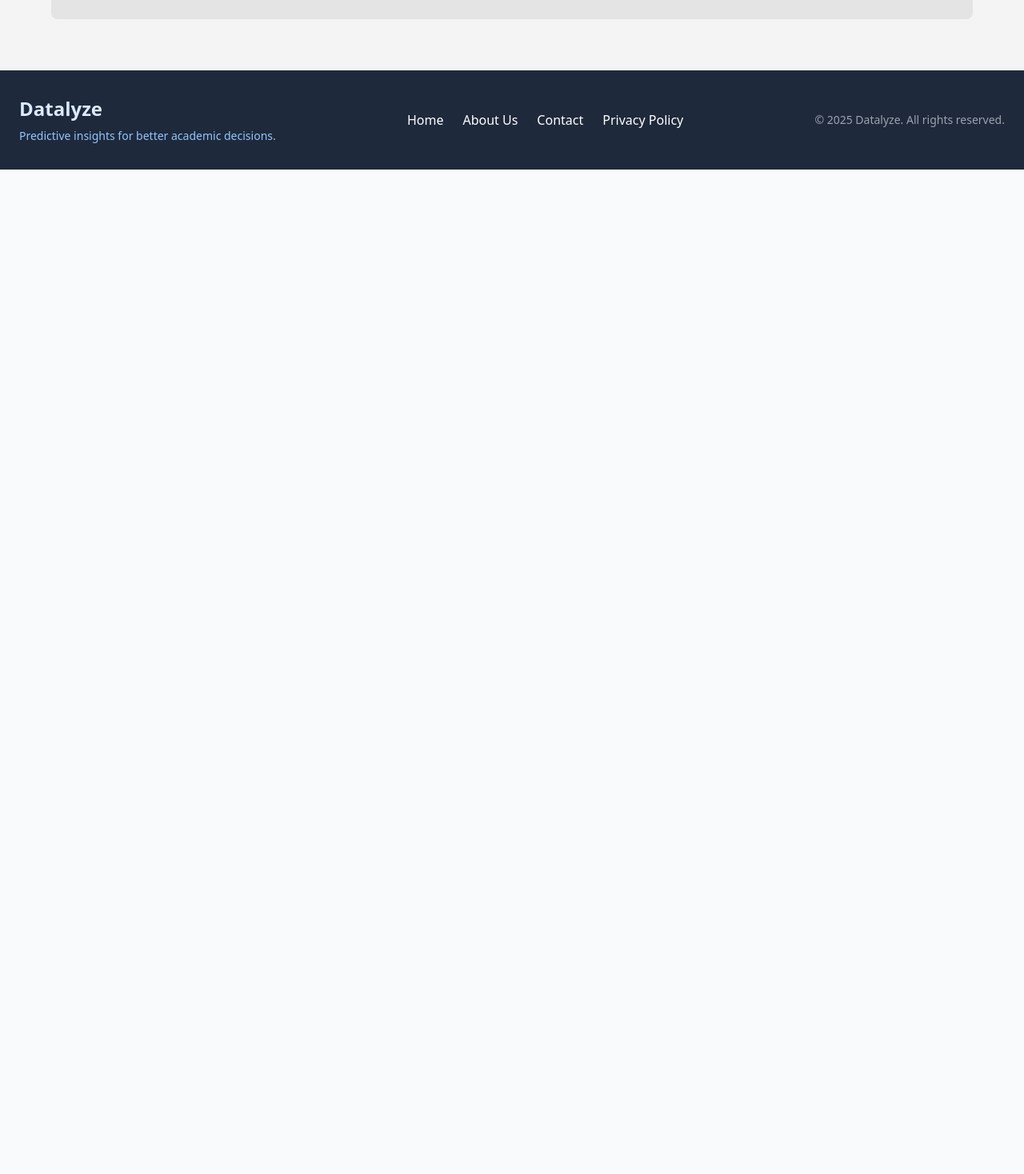
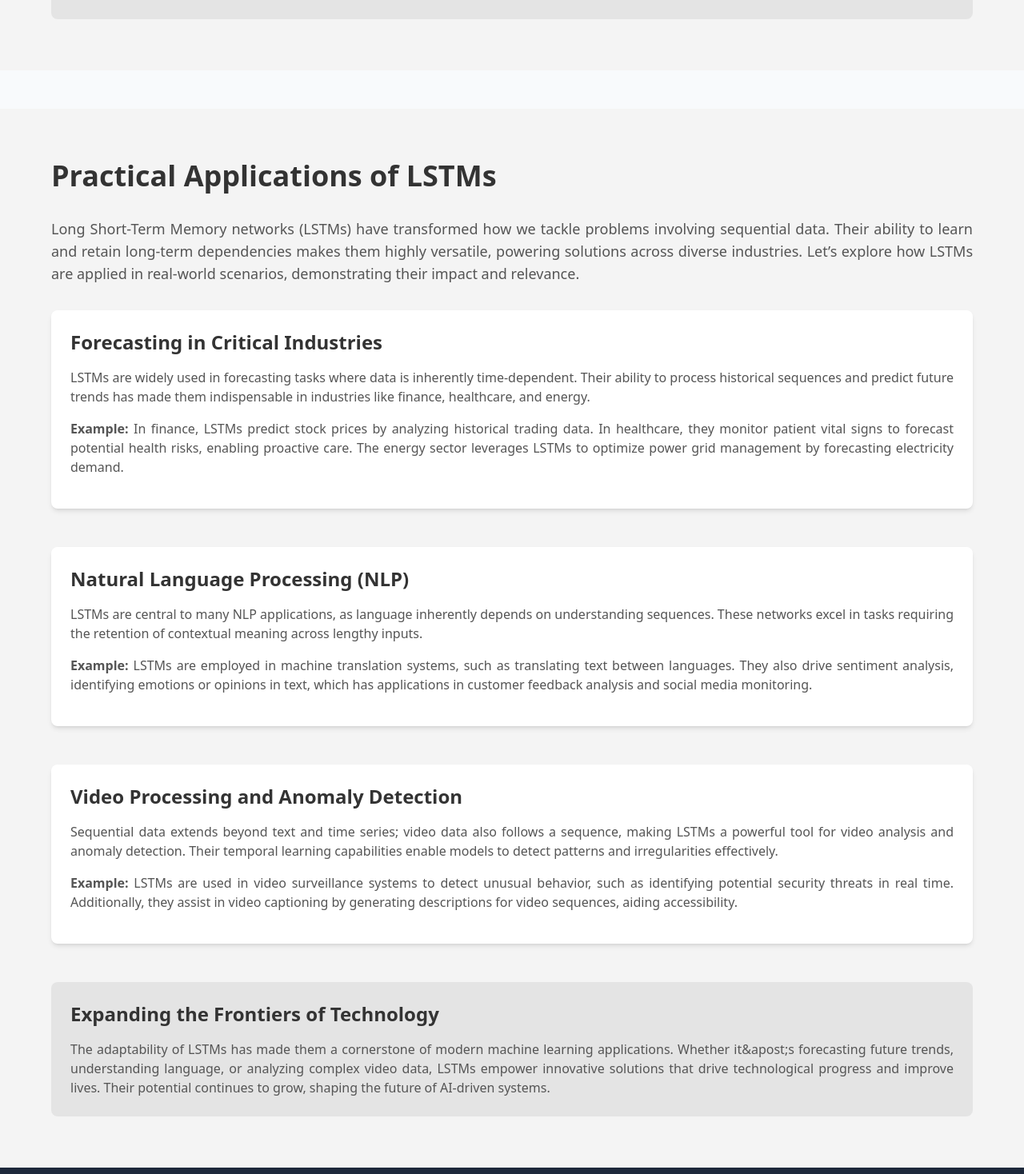
Before and after one commit to DamRandom/Datalyze, a Next.js app: page /algorithms/lstm in a window 1280 px wide. Shown: the part 9642-11110 px from the top of the page at 80% size. Before the commit the page ends 9854 px from the top, so only its background shows below. Built offline with nearby package versions, Linux system fonts and the light colour scheme.

Commit message:
Created the Practal Applications section

```diff
--- /dev/null
+++ b/src/app/(page)/algorithms/lstm/modules/PracticalApplicationsOfLSTMs.tsx
@@ -0,0 +1,102 @@
+"use client";
+
+import React, { useEffect } from "react";
+import AOS from "aos";
+import "aos/dist/aos.css";
+
+export default function PracticalApplicationsOfLSTMs() {
+    useEffect(() => {
+        AOS.init({
+            duration: 800,
+            delay: 200,
+            once: true,
+        });
+    }, []);
+
+    return (
+        <section className="bg-[#f4f4f4] py-16 px-4 mt-12">
+            <div className="max-w-6xl mx-auto">
+                <h2
+                    className="text-4xl font-semibold text-[#333] mb-8"
+                    data-aos="fade-up"
+                >
+                    Practical Applications of LSTMs
+                </h2>
+                <p
+                    className="text-lg text-[#555] mb-8 text-justify"
+                    data-aos="fade-up"
+                    data-aos-delay="200"
+                >
+                    Long Short-Term Memory networks (LSTMs) have transformed how we tackle problems involving sequential data. Their ability to learn and retain long-term dependencies makes them highly versatile, powering solutions across diverse industries. Let’s explore how LSTMs are applied in real-world scenarios, demonstrating their impact and relevance.
+                </p>
+
+                <div className="space-y-12">
+                    {/* Use Case 1: Forecasting */}
+                    <div
+                        className="bg-white p-6 rounded-lg shadow-md"
+                        data-aos="fade-up"
+                        data-aos-delay="400"
+                    >
+                        <h3 className="text-2xl font-semibold text-[#333] mb-4">
+                            Forecasting in Critical Industries
+                        </h3>
+                        <p className="text-[#555] text-justify mb-4">
+                            LSTMs are widely used in forecasting tasks where data is inherently time-dependent. Their ability to process historical sequences and predict future trends has made them indispensable in industries like finance, healthcare, and energy.
+                        </p>
+                        <p className="text-[#555] text-justify mb-4">
+                            <strong>Example:</strong> In finance, LSTMs predict stock prices by analyzing historical trading data. In healthcare, they monitor patient vital signs to forecast potential health risks, enabling proactive care. The energy sector leverages LSTMs to optimize power grid management by forecasting electricity demand.
+                        </p>
+                    </div>
+
+                    {/* Use Case 2: Natural Language Processing */}
+                    <div
+                        className="bg-white p-6 rounded-lg shadow-md"
+                        data-aos="fade-up"
+                        data-aos-delay="600"
+                    >
+                        <h3 className="text-2xl font-semibold text-[#333] mb-4">
+                            Natural Language Processing (NLP)
+                        </h3>
+                        <p className="text-[#555] text-justify mb-4">
+                            LSTMs are central to many NLP applications, as language inherently depends on understanding sequences. These networks excel in tasks requiring the retention of contextual meaning across lengthy inputs.
+                        </p>
+                        <p className="text-[#555] text-justify mb-4">
+                            <strong>Example:</strong> LSTMs are employed in machine translation systems, such as translating text between languages. They also drive sentiment analysis, identifying emotions or opinions in text, which has applications in customer feedback analysis and social media monitoring.
+                        </p>
+                    </div>
+
+                    {/* Use Case 3: Video Processing and Anomaly Detection */}
+                    <div
+                        className="bg-white p-6 rounded-lg shadow-md"
+                        data-aos="fade-up"
+                        data-aos-delay="800"
+                    >
+                        <h3 className="text-2xl font-semibold text-[#333] mb-4">
+                            Video Processing and Anomaly Detection
+                        </h3>
+                        <p className="text-[#555] text-justify mb-4">
+                            Sequential data extends beyond text and time series; video data also follows a sequence, making LSTMs a powerful tool for video analysis and anomaly detection. Their temporal learning capabilities enable models to detect patterns and irregularities effectively.
+                        </p>
+                        <p className="text-[#555] text-justify mb-4">
+                            <strong>Example:</strong> LSTMs are used in video surveillance systems to detect unusual behavior, such as identifying potential security threats in real time. Additionally, they assist in video captioning by generating descriptions for video sequences, aiding accessibility.
+                        </p>
+                    </div>
+                </div>
+
+                {/* Summary */}
+                <div
+                    className="mt-12 p-6 bg-[#e4e4e4] rounded-lg"
+                    data-aos="fade-up"
+                    data-aos-delay="1000"
+                >
+                    <h3 className="text-2xl font-semibold text-[#333] mb-4">
+                        Expanding the Frontiers of Technology
+                    </h3>
+                    <p className="text-[#555] text-justify">
+                        The adaptability of LSTMs has made them a cornerstone of modern machine learning applications. Whether it&apost;s forecasting future trends, understanding language, or analyzing complex video data, LSTMs empower innovative solutions that drive technological progress and improve lives. Their potential continues to grow, shaping the future of AI-driven systems.
+                    </p>
+                </div>
+            </div>
+        </section>
+    );
+}
--- a/src/app/(page)/algorithms/lstm/page.tsx
+++ b/src/app/(page)/algorithms/lstm/page.tsx
@@ -9,6 +9,7 @@ import LSTMDataPreprocessing from "./modules/LSTMDataPreprocessing";
 import LSTMTrainingProcess from "./modules/LSTMTrainingProcess";
 import LSTMPredictions from "./modules/LSTMPredictions";
 import ModelPerformanceMetrics from "./modules/TSTMModelPerformanceMetrics";
+import PracticalApplicationsOfLSTMs from "./modules/PracticalApplicationsOfLSTMs";
 
 export default function HomePage() {
     const sections = [
@@ -44,6 +45,9 @@ export default function HomePage() {
                 <section>
                     <ModelPerformanceMetrics/>
                 </section>
+                <section>
+                    <PracticalApplicationsOfLSTMs/>
+                </section>
                 <Footer />
             </main>
         </div>
```
